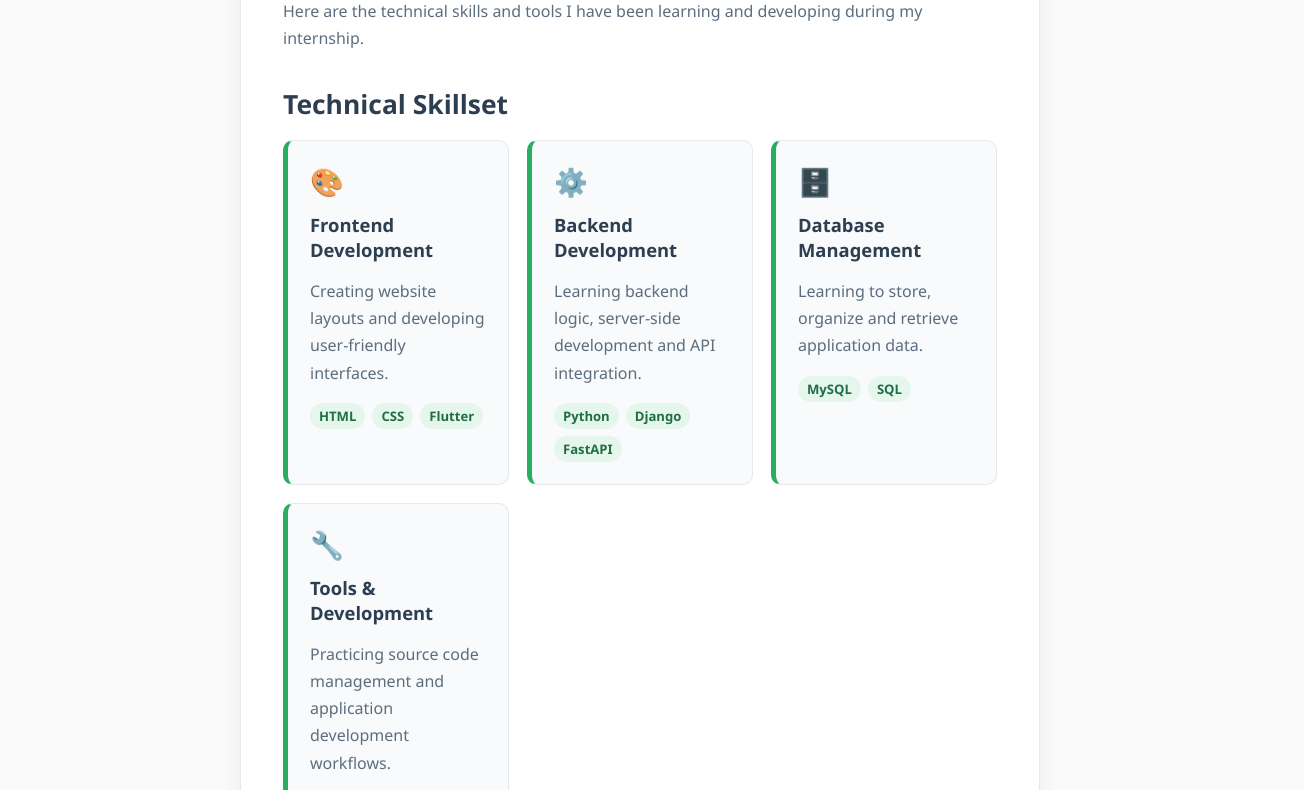
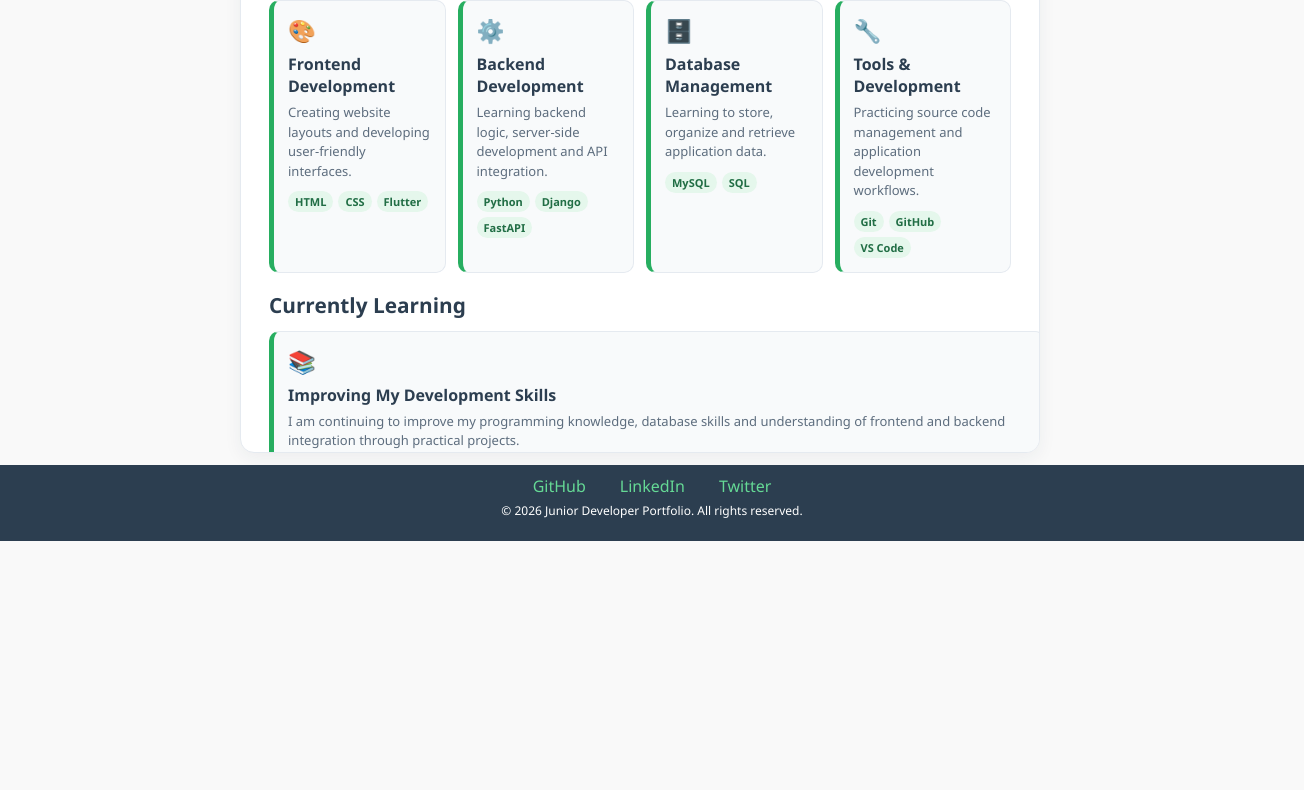
Before and after one commit to Business-Information-System-Ltd/Intern2026_HTML, a plain HTML site: page skills.html in a window 1280 px wide. Shown: the part 259-1049 px from the top of the page, 1304 px wide, since content can reach past the window. After the commit the page ends 800 px from the top, so only its background shows below. Drawn offline with Linux system fonts and the light colour scheme.

```diff
--- a/skills.html
+++ b/skills.html
@@ -7,7 +7,7 @@
     <title>Skills | My Portfolio</title>
     <link rel="stylesheet" href="style.css">
 </head>
-<body>
+<body class="skills-page">
 
     <header>
         <nav>
--- a/style.css
+++ b/style.css
@@ -323,7 +323,6 @@ footer {
     text-decoration: underline;
 }
 
-/* ===== Navigation Consistency ===== */
 
 .nav-links {
     display: flex;
@@ -346,7 +345,6 @@ footer {
     color: #7ee2a8;
 }
 
-/* ===== Footer ===== */
 
 .social-links {
     display: flex;
@@ -364,7 +362,6 @@ footer {
     color: #ffffff;
 }
 
-/* ===== Responsive Layout ===== */
 
 @media (max-width: 680px) {
     .portfolio-main {
@@ -387,3 +384,167 @@ footer {
         font-size: 0.95rem;
     }
 }
+
+
+.skills-page,
+.contact-page {
+    min-height: 100vh;
+    height: 100vh;
+    overflow: hidden;
+}
+
+.skills-page .portfolio-main,
+.contact-page .portfolio-main {
+    flex: 1;
+    width: min(100% - 32px, 1100px);
+    min-height: 0;
+    margin: 12px auto;
+    padding: 20px 28px;
+    overflow: hidden;
+}
+
+
+.skills-page .page-intro,
+.contact-page .page-intro {
+    margin-bottom: 18px;
+}
+
+.skills-page .page-intro h1,
+.contact-page .page-intro h1 {
+    margin-bottom: 6px;
+    font-size: 2rem;
+}
+
+.skills-page .page-intro p,
+.contact-page .page-intro p {
+    margin-top: 5px;
+    margin-bottom: 5px;
+    font-size: 14px;
+    line-height: 1.5;
+}
+
+
+.skills-page .content-section,
+.contact-page .content-section {
+    margin-top: 18px;
+}
+
+.skills-page .content-section h2,
+.contact-page .content-section h2 {
+    margin-bottom: 12px;
+    font-size: 1.3rem;
+}
+
+
+.skills-page .card-grid {
+    grid-template-columns: repeat(4, minmax(0, 1fr));
+    gap: 12px;
+}
+
+
+.contact-page .card-grid {
+    grid-template-columns: repeat(3, minmax(0, 1fr));
+    gap: 14px;
+}
+
+
+.skills-page .content-card,
+.contact-page .content-card {
+    padding: 14px;
+}
+
+.skills-page .content-card h3,
+.contact-page .content-card h3 {
+    margin-bottom: 6px;
+    font-size: 1rem;
+}
+
+.skills-page .content-card p,
+.contact-page .content-card p {
+    margin-top: 5px;
+    margin-bottom: 5px;
+    font-size: 13px;
+    line-height: 1.5;
+}
+
+.skills-page .card-icon,
+.contact-page .card-icon {
+    margin-bottom: 7px;
+    font-size: 1.4rem;
+}
+
+.skills-page .tag-list {
+    gap: 5px;
+    margin-top: 10px;
+}
+
+.skills-page .tag {
+    padding: 3px 7px;
+    font-size: 11px;
+}
+
+/* Footer stays compact */
+
+.skills-page footer,
+.contact-page footer {
+    flex-shrink: 0;
+    padding: 10px 12px;
+}
+
+.skills-page footer p,
+.contact-page footer p {
+    margin-top: 5px;
+    font-size: 12px;
+}
+
+.skills-page .social-links,
+.contact-page .social-links {
+    gap: 14px;
+}
+
+/* Smaller screens */
+
+@media (max-width: 760px) {
+    .skills-page,
+    .contact-page {
+        height: auto;
+        min-height: 100vh;
+        overflow: visible;
+    }
+
+    .skills-page .portfolio-main,
+    .contact-page .portfolio-main {
+        width: calc(100% - 24px);
+        margin: 10px auto;
+        padding: 18px;
+        overflow: visible;
+    }
+
+    .skills-page .card-grid,
+    .contact-page .card-grid {
+        grid-template-columns: repeat(2, minmax(0, 1fr));
+    }
+}
+
+@media (max-height: 650px) and (min-width: 761px) {
+    .skills-page .portfolio-main,
+    .contact-page .portfolio-main {
+        padding-top: 12px;
+        padding-bottom: 12px;
+    }
+
+    .skills-page .page-intro,
+    .contact-page .page-intro {
+        margin-bottom: 10px;
+    }
+
+    .skills-page .content-section,
+    .contact-page .content-section {
+        margin-top: 10px;
+    }
+
+    .skills-page .content-card,
+    .contact-page .content-card {
+        padding: 10px;
+    }
+}
```
Also changed, not shown: contact.html (+1 -1 lines).
